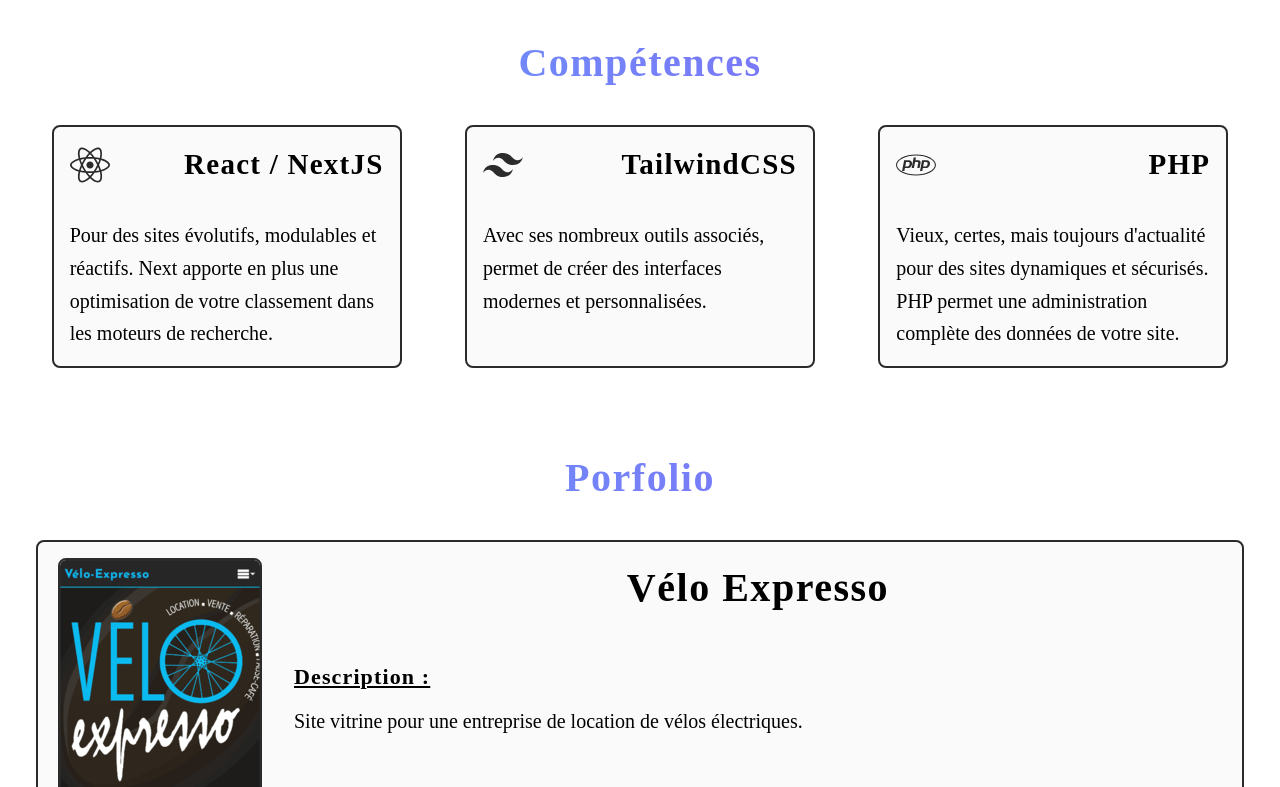
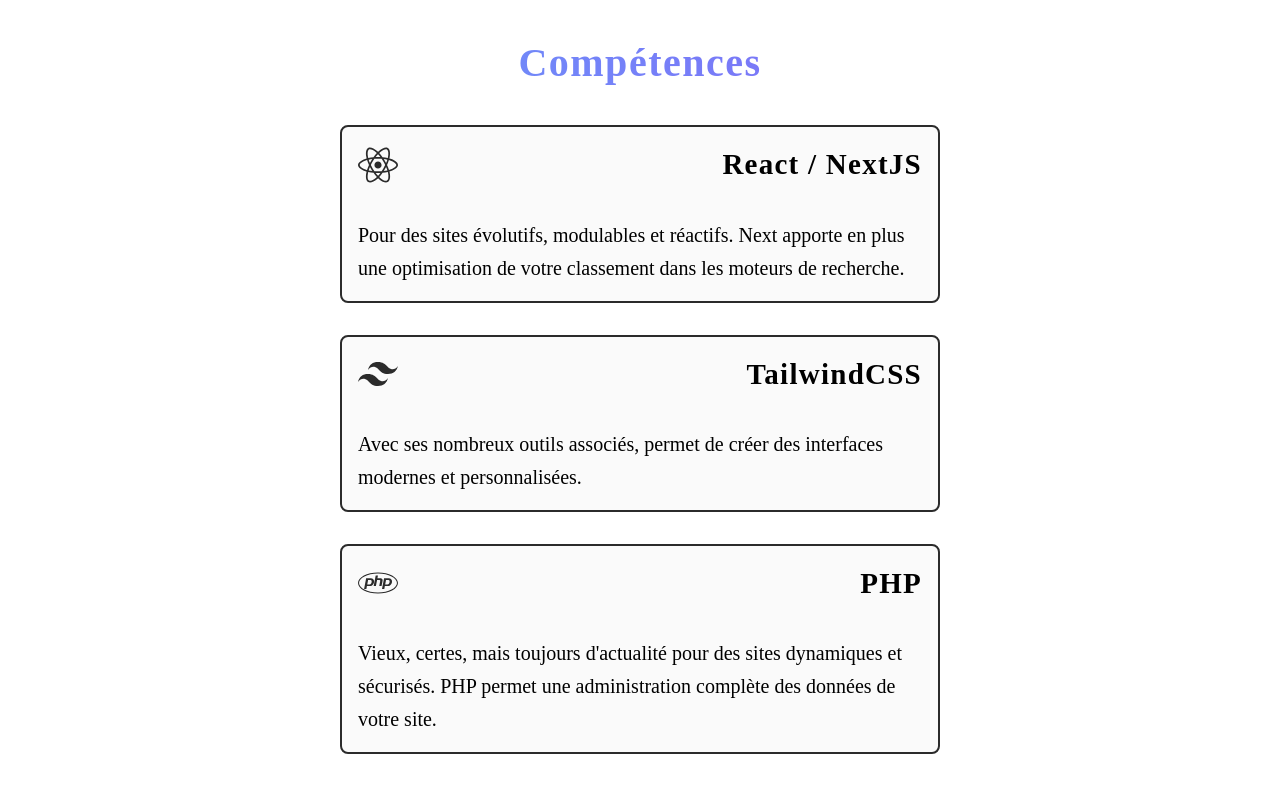
Before and after one commit to ChristopheC-83/c_de_c_front, a Next.js app: page / in a window 1280 px wide. Shown: the part 780-1567 px from the top of the page. Built offline with nearby package versions, Linux system fonts and the light colour scheme; a web font is replaced by a local one.

Commit message:
ajoustement largeurs compétences

```diff
--- a/components/homeComponents/portfolio/Portfolio.jsx
+++ b/components/homeComponents/portfolio/Portfolio.jsx
@@ -3,7 +3,7 @@
 
 export default function Portfolio() {
   return (
-    <div className="container">
+    <div className="container  ">
       <h2 className="text-center clip mb-8">Porfolio</h2>
 
       <div className="flex flex-col gap-8">
--- a/components/homeComponents/skills/Skills.tsx
+++ b/components/homeComponents/skills/Skills.tsx
@@ -3,7 +3,7 @@
 
 export default function Skills() {
   return (
-    <div className="container">
+    <div className="container ">
       <h2 className="text-center clip mb-8">Compétences</h2>
 
       <div className="flex flex-col sm:flex-row flex-wrap gap-8 justify-between">
--- a/components/homeComponents/skills/components/SkillCard.tsx
+++ b/components/homeComponents/skills/components/SkillCard.tsx
@@ -7,7 +7,7 @@
 export default function SkillCard({skill}: SkillCardProps) {
 
   return (
-    <div className="w-[350px] mx-auto border-2 border-ring p-2 xs:p-3 sm:p-4 flex flex-col gap-y-4 rounded-lg  bg-card text-card-foreground 	">
+    <div className="min-w-[400px] max-w-[600px] mx-auto border-2 border-ring p-2 xs:p-3 sm:p-4 flex flex-col gap-y-4 rounded-lg  bg-card text-card-foreground 	">
       <div className="flex justify-between items-center mb-4 ">
         <h2 className="text-ring">{skill.icon}</h2><h3>{skill.label}</h3>
       </div>
```
